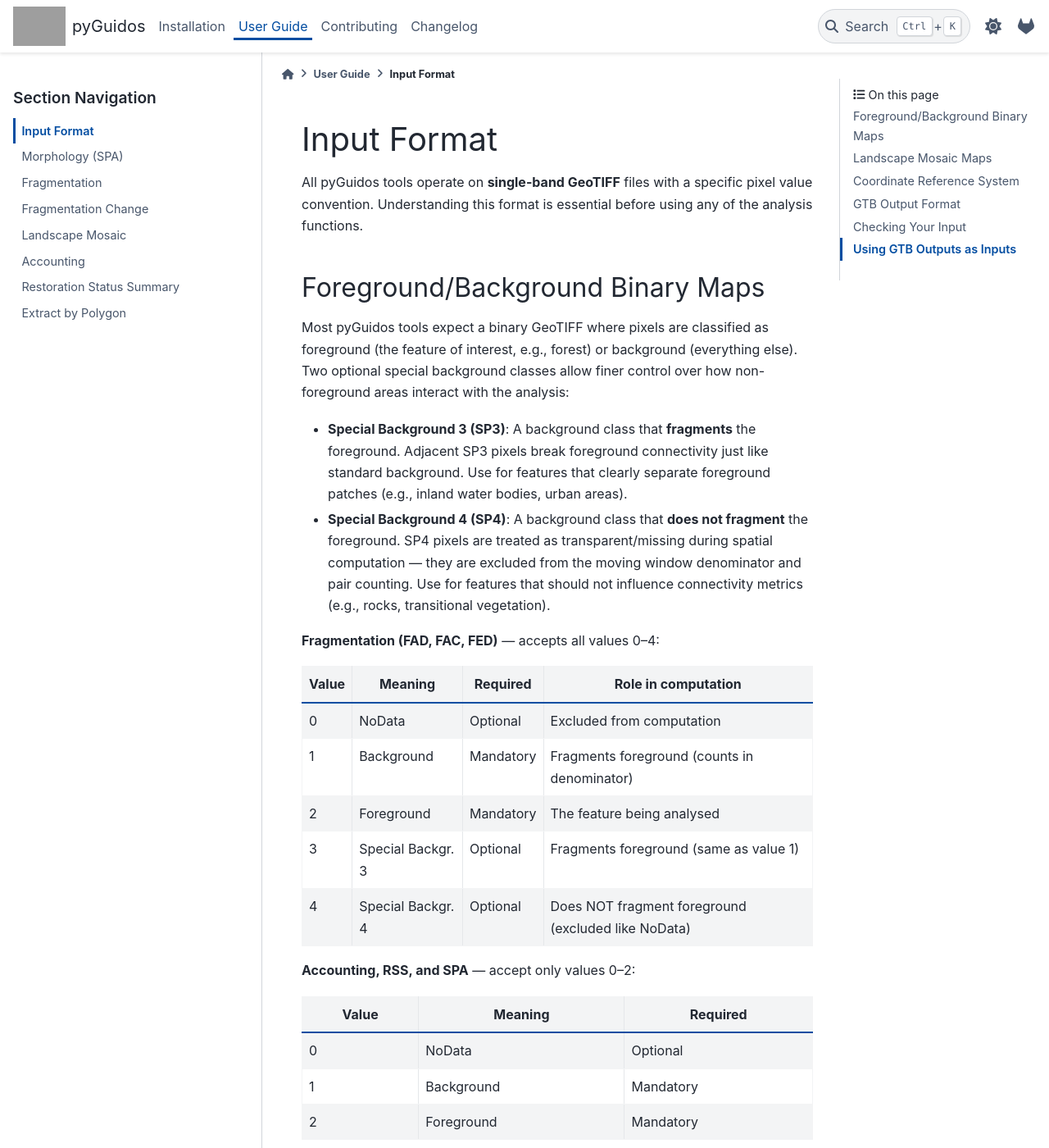
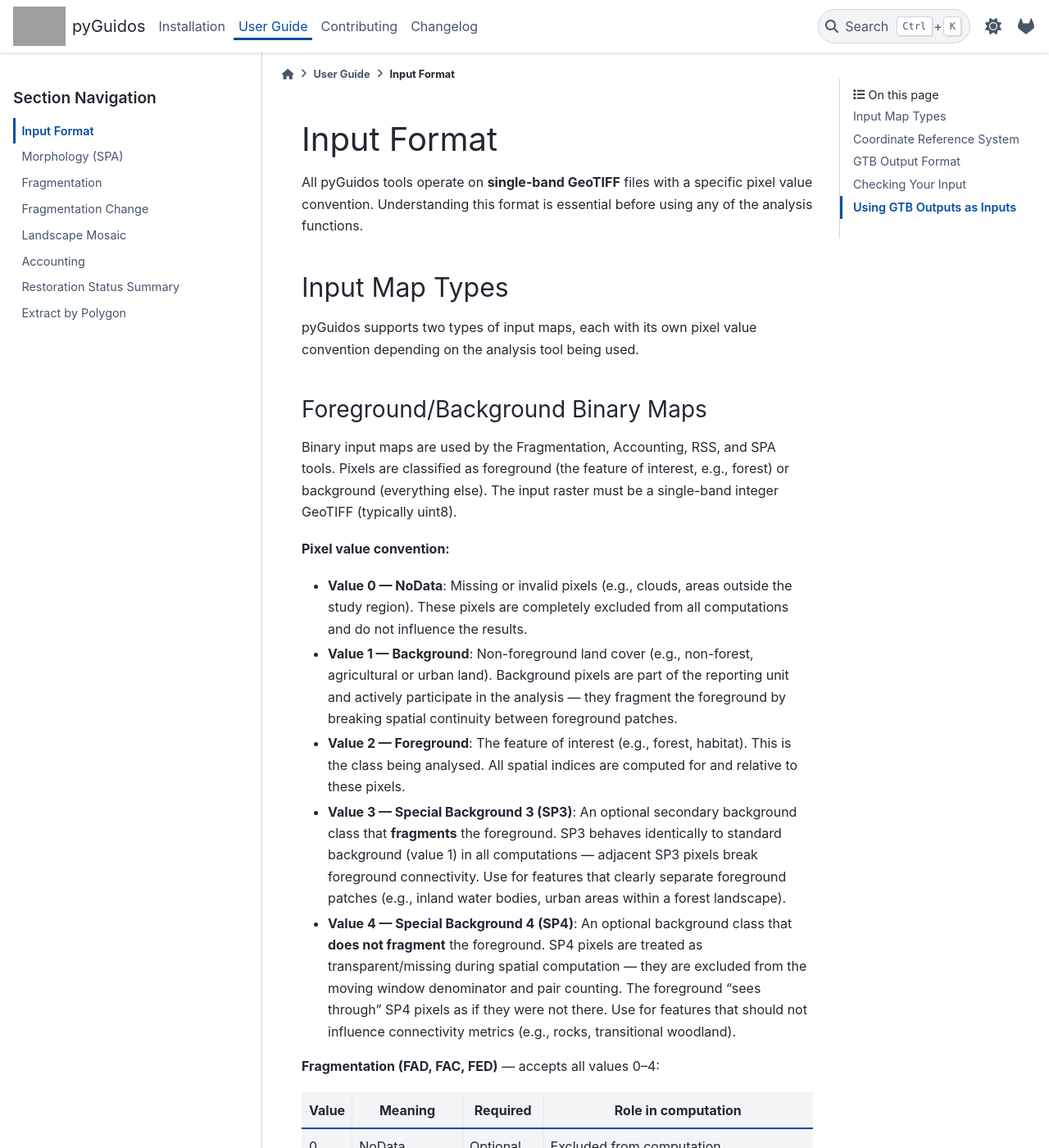
Before and after one commit to nonpenso/pyguidos, a Sphinx documentation site: the page built from docs/usage/input_format.rst, in a window 1280 px wide and 1400 px high. Shown: the whole window at 82% size. Built offline with Sphinx 7.4.7 and the PyData theme 0.15.4, drawn with Linux system fonts in a browser that asks for light colours; some of the changed text lies outside the part shown; grey boxes are pictures that could not be loaded.

Commit message:
imporve input file descr

```diff
--- a/docs/usage/input_format.rst
+++ b/docs/usage/input_format.rst
@@ -6,24 +6,48 @@ specific pixel value convention. Understanding this format is essential
 before using any of the analysis functions.
 
 
+Input Map Types
+---------------
+
+pyGuidos supports two types of input maps, each with its own pixel value
+convention depending on the analysis tool being used.
+
+
 Foreground/Background Binary Maps
-----------------------------------
+^^^^^^^^^^^^^^^^^^^^^^^^^^^^^^^^^^
 
-Most pyGuidos tools expect a binary GeoTIFF where pixels are classified as
-foreground (the feature of interest, e.g., forest) or background (everything
-else). Two optional special background classes allow finer control over how
-non-foreground areas interact with the analysis:
+Binary input maps are used by the Fragmentation, Accounting, RSS, and SPA
+tools. Pixels are classified as foreground (the feature of interest, e.g.,
+forest) or background (everything else). The input raster must be a
+single-band integer GeoTIFF (typically uint8).
 
-- **Special Background 3 (SP3)**: A background class that **fragments** the
-  foreground. Adjacent SP3 pixels break foreground connectivity just like
-  standard background. Use for features that clearly separate foreground
-  patches (e.g., inland water bodies, urban areas).
+**Pixel value convention:**
 
-- **Special Background 4 (SP4)**: A background class that **does not fragment**
-  the foreground. SP4 pixels are treated as transparent/missing during
-  spatial computation — they are excluded from the moving window denominator
-  and pair counting. Use for features that should not influence connectivity
-  metrics (e.g., rocks, transitional vegetation).
+- **Value 0 — NoData**: Missing or invalid pixels (e.g., clouds, areas outside
+  the study region). These pixels are completely excluded from all computations
+  and do not influence the results.
+
+- **Value 1 — Background**: Non-foreground land cover (e.g., non-forest,
+  agricultural or urban land). Background pixels are part of the reporting unit and
+  actively participate in the analysis — they fragment the foreground by
+  breaking spatial continuity between foreground patches.
+
+- **Value 2 — Foreground**: The feature of interest (e.g., forest, habitat).
+  This is the class being analysed. All spatial indices are computed for and
+  relative to these pixels.
+
+- **Value 3 — Special Background 3 (SP3)**: An optional secondary background
+  class that **fragments** the foreground. SP3 behaves identically to standard
+  background (value 1) in all computations — adjacent SP3 pixels break
+  foreground connectivity. Use for features that clearly separate foreground
+  patches (e.g., inland water bodies, urban areas within a forest landscape).
+
+- **Value 4 — Special Background 4 (SP4)**: An optional background class that
+  **does not fragment** the foreground. SP4 pixels are treated as
+  transparent/missing during spatial computation — they are excluded from the
+  moving window denominator and pair counting. The foreground "sees through"
+  SP4 pixels as if they were not there. Use for features that should not
+  influence connectivity metrics (e.g., rocks, transitional woodland).
 
 **Fragmentation (FAD, FAC, FED)** — accepts all values 0–4:
 
@@ -63,15 +87,19 @@ non-foreground areas interact with the analysis:
    * - Value
      - Meaning
      - Required
+     - Role in computation
    * - 0
      - NoData
      - Optional
+     - Excluded from computation
    * - 1
      - Background
      - Mandatory
+     - Non-foreground land cover
    * - 2
      - Foreground
      - Mandatory
+     - The feature being analysed
 
 .. note::
     SPA, Accounting, and RSS do not accept values 3 and 4. If your input
@@ -80,10 +108,32 @@ non-foreground areas interact with the analysis:
 
 
 Landscape Mosaic Maps
----------------------
+^^^^^^^^^^^^^^^^^^^^^
 
-The Landscape Mosaic tool expects a three-class GeoTIFF with
-the following pixel values:
+The Landscape Mosaic tool (``landmos()``) analyses the compositional diversity
+of a land cover map within a moving window. Unlike binary tools, it requires
+exactly **three land cover classes** to be present, representing the three
+poles of the tri-polar landscape model. The input raster must be a single-band
+integer GeoTIFF (typically uint8).
+
+The three classes can represent any meaningful land cover trichotomy (e.g.,
+Agriculture/Natural/Developed, or Forest/Grassland/Shrubland). The tool computes
+the proportional composition of the three classes within each window and
+classifies the result into one of 103 compositional classes.
+
+**Pixel value convention:**
+
+- **Value 0 — NoData**: Missing or invalid pixels. Excluded from the window
+  computation (does not contribute to any class proportion).
+
+- **Value 1 — Class 1**: First land cover class (e.g., Agriculture). By
+  convention often labelled as the "blue" pole in the ternary diagram.
+
+- **Value 2 — Class 2**: Second land cover class (e.g., Natural vegetation).
+  By convention the "green" pole.
+
+- **Value 3 — Class 3**: Third land cover class (e.g., Developed/Urban).
+  By convention the "red" pole.
 
 .. list-table::
    :header-rows: 1
@@ -91,31 +141,33 @@ the following pixel values:
    * - Value
      - Meaning
      - Required
-     - Example
+     - Role in computation
    * - 0
      - NoData
      - Optional
-     - Missing data/Cloud
+     - Excluded from window computation
    * - 1
      - Class 1
      - Mandatory
-     - Agriculture
+     - First pole of the ternary model (e.g., Agriculture)
    * - 2
      - Class 2
      - Mandatory
-     - Natural
+     - Second pole of the ternary model (e.g., Natural vegetation)
    * - 3
      - Class 3
      - Mandatory
-     - Developed
+     - Third pole of the ternary model (e.g., Developed / Urban)
 
 .. note::
-    All three classes must be present in the input map. The tool will
-    raise an error if any of them is missing.
+    All three classes (1, 2, 3) must be present in the input map. The tool
+    will raise an error if any class is missing. The class labels are
+    arbitrary — they can represent any three-way land cover categorisation
+    relevant to your study area.
 
 
 Coordinate Reference System
----------------------------
+----------------------------
 
 pyGuidos accepts both **projected** and **geographic** coordinate
 reference systems. However, area-based statistics (window area in
@@ -128,7 +180,7 @@ GTB Output Format
 All pyGuidos output GeoTIFFs follow the GuidosToolbox (GTB) convention:
 
 - **Single-band uint8 GeoTIFF** with a colour palette
-- **NoData is not set** in the TIFF header -- instead a specific pixel
+- **NoData is not set** in the TIFF header — instead a specific pixel
   value encodes Missing/NoData by convention (e.g. 129 for SPA, 102 for
   Fragmentation)
 - Output file name includes the input file name followed by the **used tool and
```
Also changed, not shown: other parts of docs/usage/input_format.rst (+4 -4 lines).
